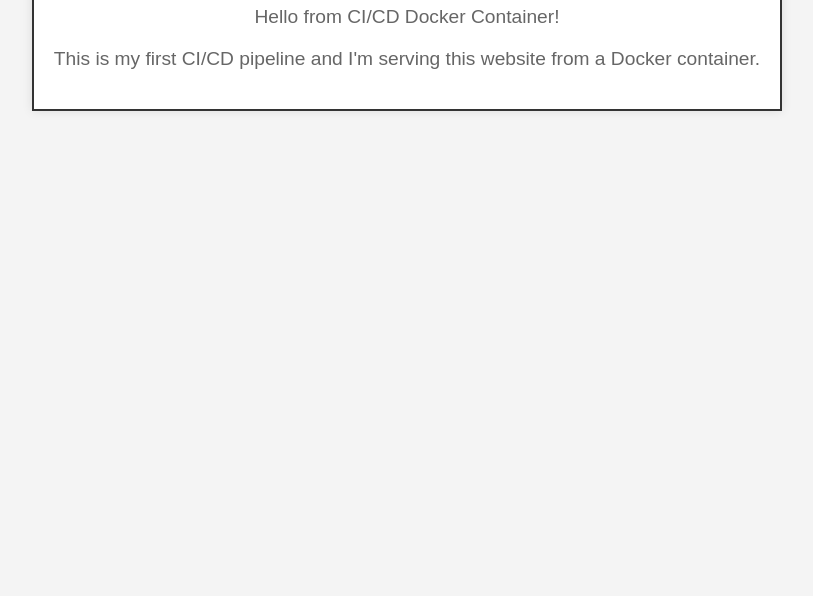
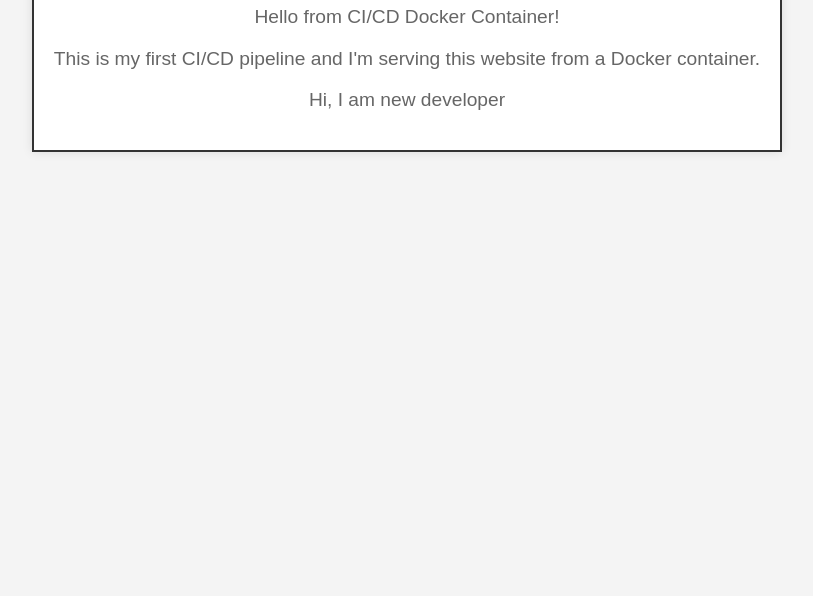
Before and after one commit to razedulislam/jenkins-cicd-simple-project, a website: page index.html in a window 1280 px wide. Shown: the part 204-800 px from the top of the page, without its empty margins (233-1046 px from the left). Drawn offline with Linux system fonts and the light colour scheme.

Commit message:
new lines adds in index.html file

```diff
--- a/index.html
+++ b/index.html
@@ -33,6 +33,7 @@
         <h1>This is my first project on cicd pipeline</h1>
         <p>Hello from CI/CD Docker Container!</p>
         <p>This is my first CI/CD pipeline and I'm serving this website from a Docker container.</p>
+        <p> Hi, I am new developer<p>
     </div>
 </body>
 </html>
```
